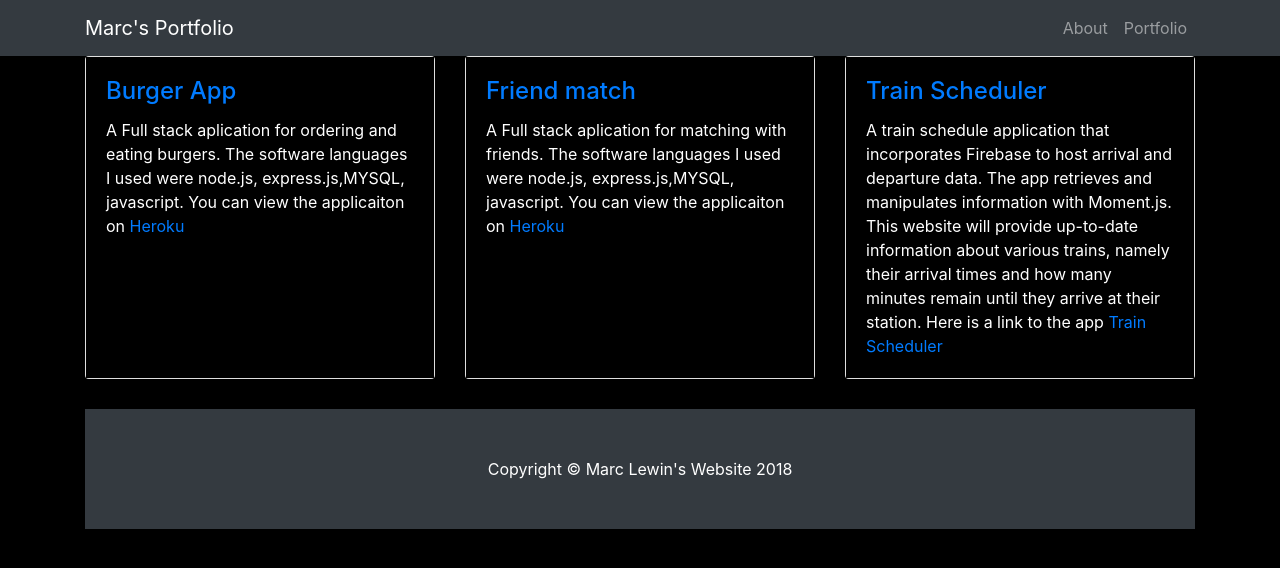
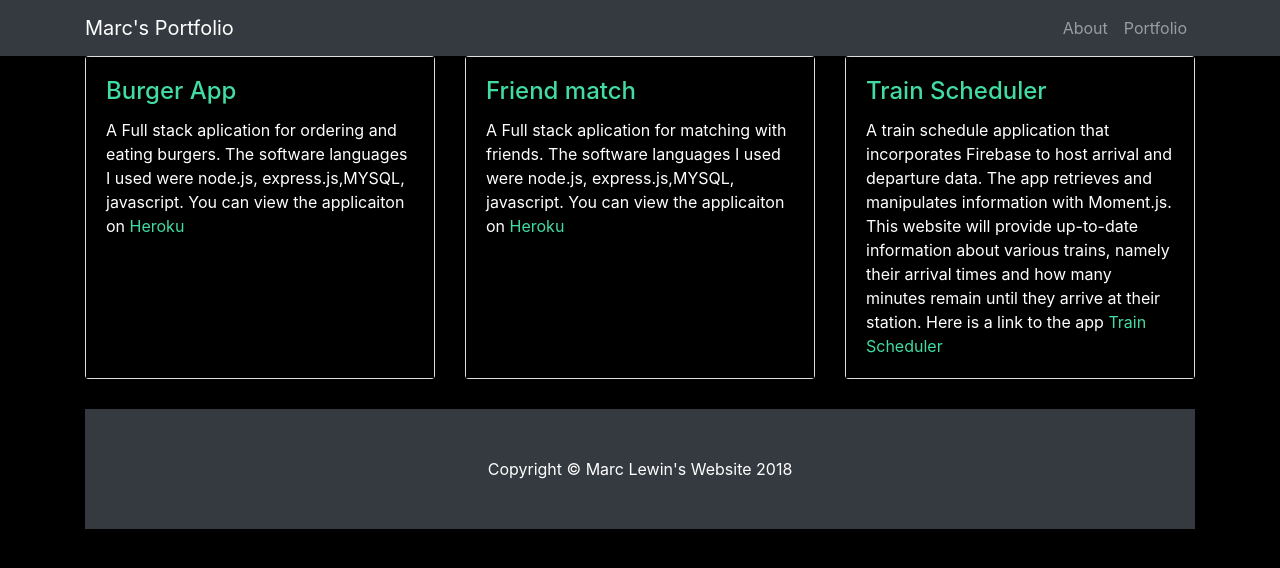
Before and after one commit to MarcLewin/Portfolio, a website: page portfolio.html in a window 1280 px wide. Drawn offline with Linux system fonts and the light colour scheme.

Commit message:
a tags green in desktop version

```diff
--- a/css/3-col-portfolio.css
+++ b/css/3-col-portfolio.css
@@ -20,6 +20,17 @@ color:green;
 .card-text{
   color:white;
 }
+a {
+  -webkit-transition: all 0.2s ease-in-out;
+  -moz-transition: all 0.2s ease-in-out;
+  transition: all 0.2s ease-in-out;
+  color: #42DCA3;
+}
+
+a:focus, a:hover {
+  text-decoration: none;
+  color: #1d9b6c;
+}
 
 @media (min-width: 992px) {
   body {
```
Also changed, not shown: index.html (+2 -2 lines).
